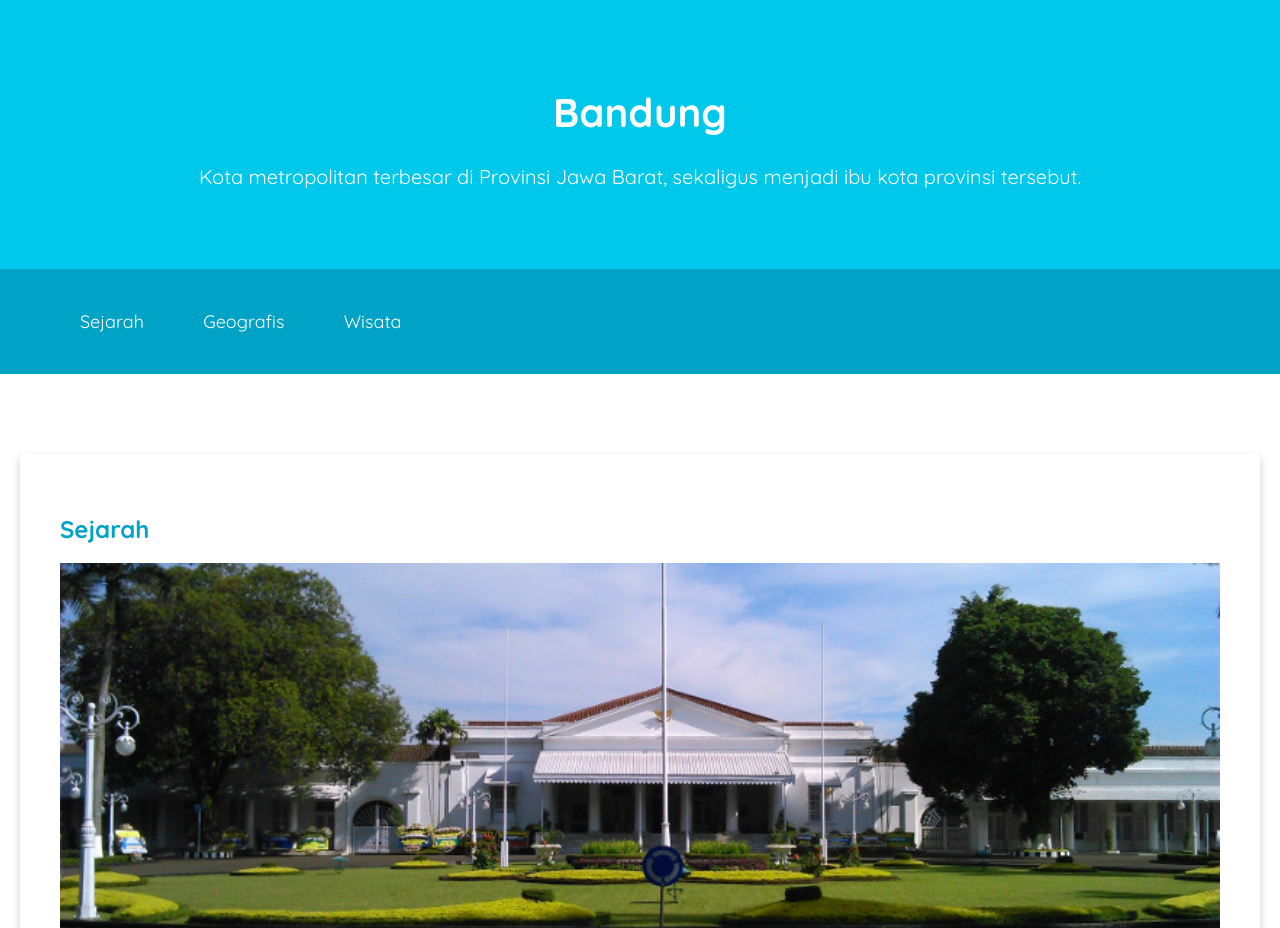
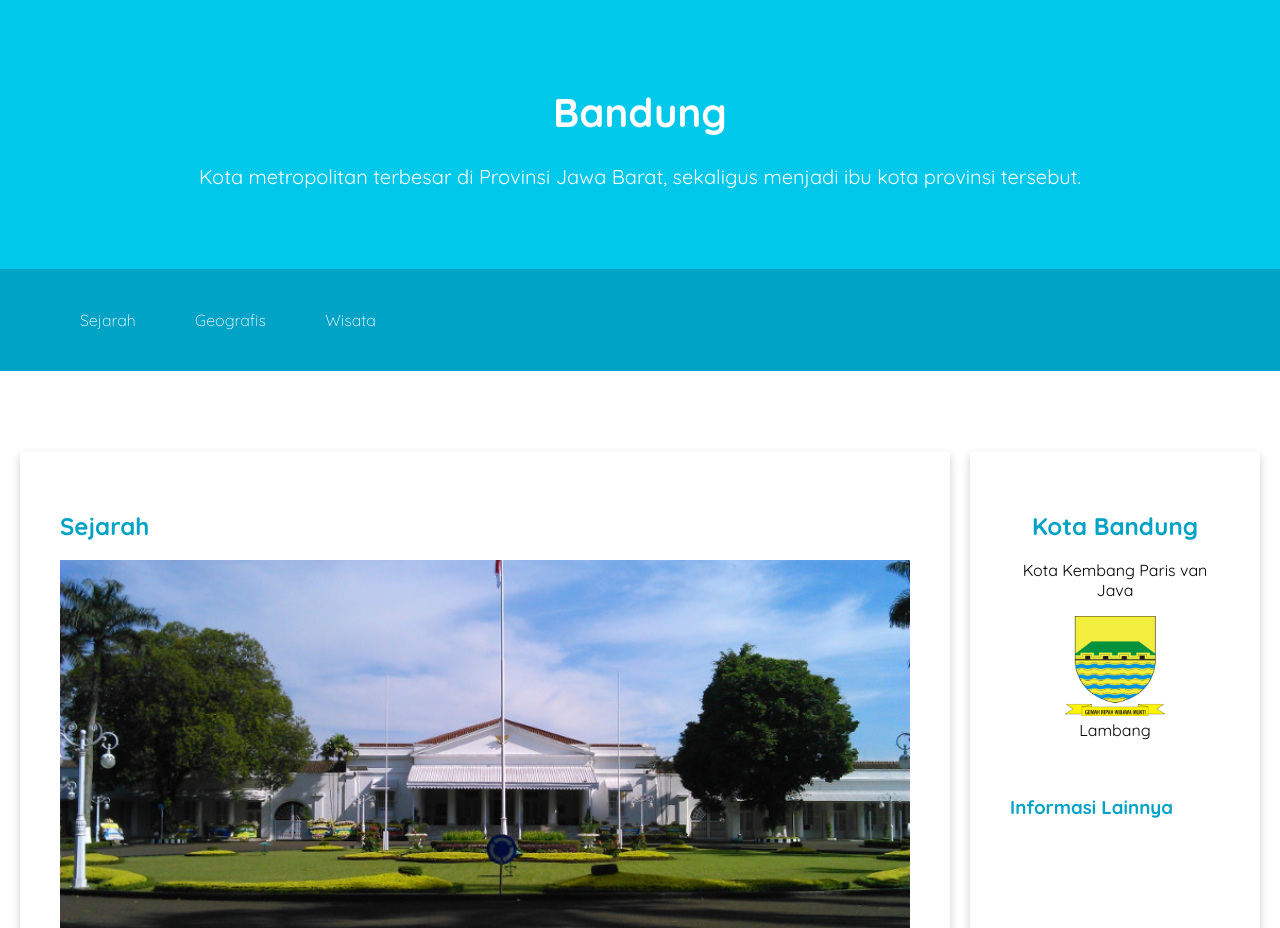
Before and after one commit to aira54/Profil-Bandung, a plain HTML site: page index.html in a window 1280 px wide. Shown: the top 928 px of the page. Drawn offline with Linux system fonts and the light colour scheme.

Commit message:
Day 2 End CSS

```diff
--- a/index.html
+++ b/index.html
@@ -11,6 +11,7 @@
     href="https://fonts.googleapis.com/css2?family=Quicksand:wght@300..700&display=swap"
     rel="stylesheet"
   >
+  <meta name="viewport" content="width=device-width, initial-scale=1">
   </head>
 
 
@@ -25,6 +26,7 @@
       Kota metropolitan terbesar di Provinsi Jawa Barat, sekaligus menjadi ibu kota provinsi tersebut.
     </p>
     </div>
+
     <nav>
       <ul>
         <li><a href="#sejarah">Sejarah</a></li>
@@ -32,6 +34,7 @@
         <li><a href="#wisata">Wisata</a></li>
       </ul>
     </nav>
+
   </header>
 
 
@@ -125,12 +128,12 @@
         <h2>Kota Bandung</h2>
         <p>Kota Kembang Paris van Java</p>
         <figure>
-          <img src="Asset/bandung.jpg" height="300px" />
+          <img src="Asset/bandung.jpg" height="100px" />
           <figcaption>Lambang</figcaption>
         </figure>
     </header>
 
-<aside>
+
     <section>
       <h3>Informasi Lainnya</h3>
 
@@ -157,7 +160,7 @@
         </tr>
       </table>
     </section>
-</aside>
+
     </article>
 </aside>
 </main>
--- a/styles/style.css
+++ b/styles/style.css
@@ -1,17 +1,14 @@
+* {
+  box-sizing: border-box;
+}
 body {
   font-family: 'Quicksand', sans-serif;
-
   margin: 0;
   padding: 0;
 }
-
-main {
-  padding: 20px;
-}
-
 h2,
 h3 {
-color: #00a2c6;
+  color: #00a2c6;
 }
 
 footer {
@@ -23,8 +20,8 @@
 }
 
 nav a {
-  font-size: 18px;
-  font-weight: 400;
+  font-size: 16px;
+  font-weight: 200;
   text-decoration: none;
 
   color: white;
@@ -38,12 +35,7 @@
   text-align: center;
 }
 
-nav a:hover {
-  font-weight: bold;
-}
-.profile header {
-  text-align: center;
-}
+
 .featured-image {
   width: 100%;
   max-height: 500px;
@@ -51,7 +43,7 @@
   object-position: center;
 }
 .profile img {
-  width: 200px;
+  width: 100px;
 }
 .card {
  box-shadow: 0 4px 8px 0 rgba(0, 0, 0, 0.2);
@@ -75,6 +67,36 @@
 }
 
 nav {
-   background-color: #00a2c6;
-   padding: 5px;
+  background-color: #00a2c6;
+  padding: 5px;
+
+  position: sticky;
+  top: 0;
 }
+
+main {
+  padding: 20px;
+
+  overflow: auto;
+}
+#content {
+  float: left;
+  width: 75%;
+}
+aside {
+  float: right;
+  width: 25%;
+  padding-left: 20px;
+}
+
+header {
+  display: inline;
+}
+
+@media screen and (max-width: 1000px) {
+  #content,
+  aside {
+    width: 100%;
+    padding: 0;
+  }
+}
```
